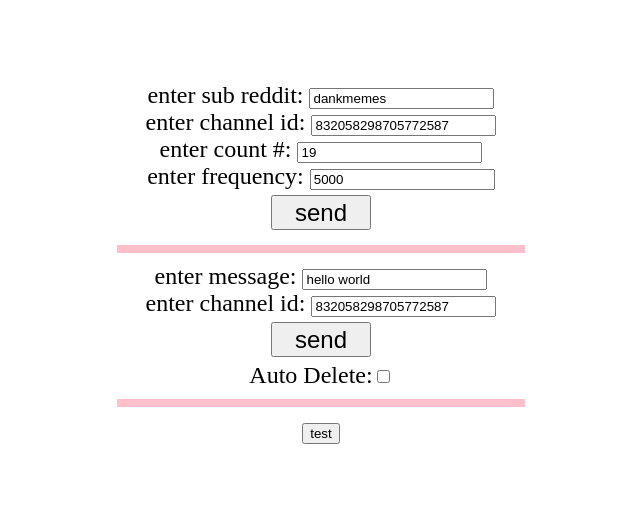
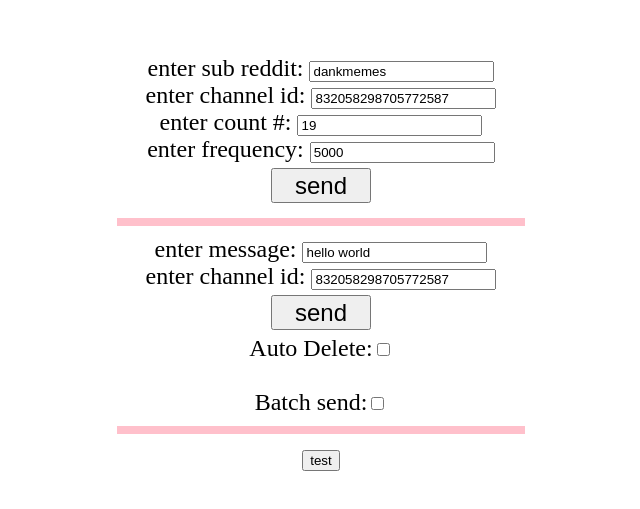
Before and after one commit to hacker-flavio/discord_clone, a React (Create React App) app in the folder frontend/: page / in a window 1280 px wide. Shown: the part 137-646 px from the top of the page, without its empty margins (319-959 px from the left). Built offline with nearby package versions, Linux system fonts and the light colour scheme.

Commit message:
added batch

```diff
--- a/frontend/src/App.js
+++ b/frontend/src/App.js
@@ -228,6 +228,30 @@ function App() {
               </div>
             ))}
         </div>
+        <br />
+        <div>
+          <label>
+            Batch send:
+            <input
+              type="checkbox"
+              checked={isToggled}
+              onChange={() => handleToggle()}
+            />
+          </label>
+          {isToggled ? (
+            <div>
+              <span>enter timeout: </span>
+              <input
+                type="text"
+                placeholder="enter channel id"
+                value={deleteTimeout}
+                onChange={(e) => setDeleteTimeout(e.target.value)}
+              />
+            </div>
+          ) : (
+            <div></div>
+          )}
+        </div>
       </div>
       <div className="divider"></div>
       <div>
```
